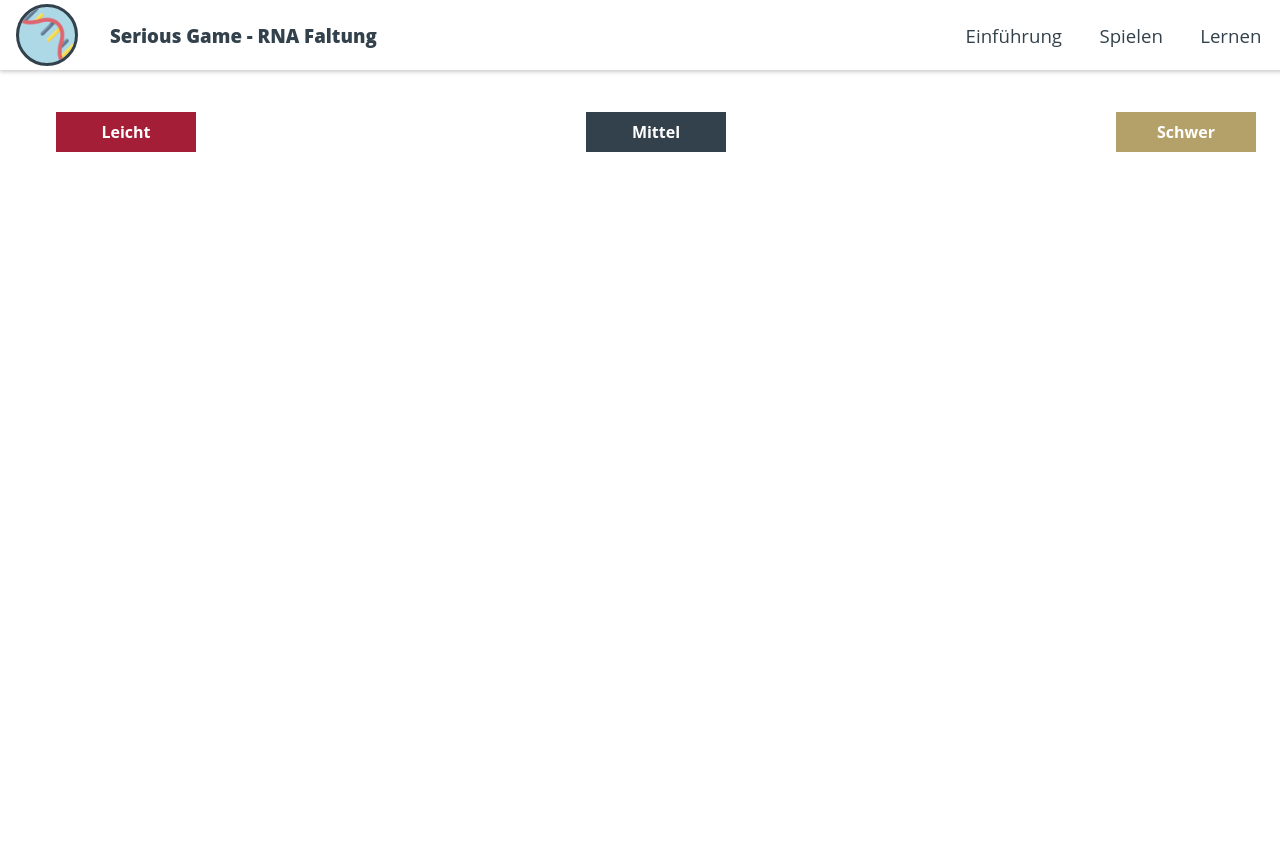
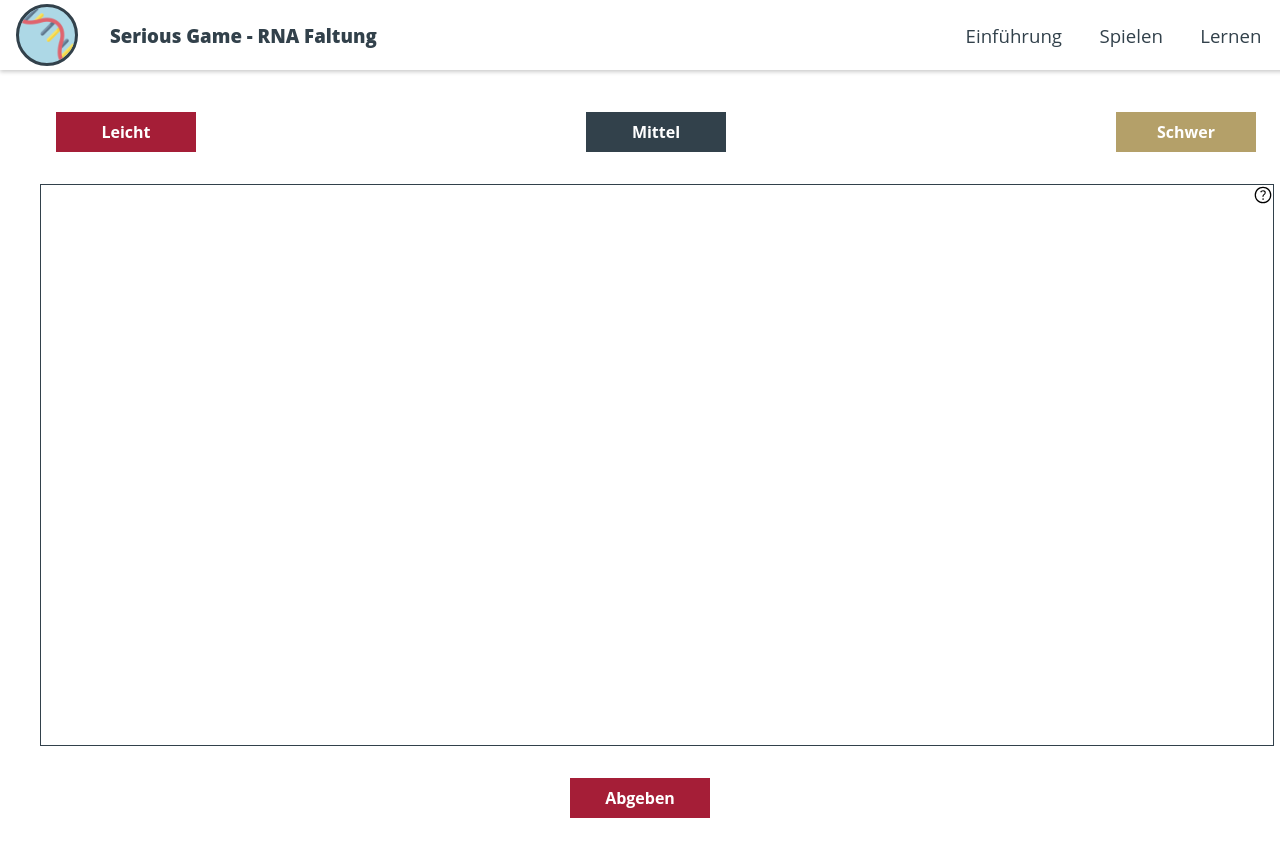
Before and after one commit to UniTuebingen-BDVA/TeamprojektSoSe22, a Vue app in the folder rna/: page / in a window 1280 px wide. Before the commit the page ends 800 px from the top, so only its background shows below. Built offline with nearby package versions, Linux system fonts and the light colour scheme.

Commit message:
changes gamepage and adds toggle to end game

```diff
--- a/rna/src/components/game/GamingPage.vue
+++ b/rna/src/components/game/GamingPage.vue
@@ -1,10 +1,20 @@
 <template>
     <div class="game-page">
-        <GameStart />
+        <ActiveGame v-if="!gameend" @stateChange="switchGameState"/>
+        <EndScreen v-if="gameend"/>
     </div>
 </template>
 <script setup>
+import {ref} from "vue"
 import GameStart from './GameStart.vue';
+import GameFrame from './GameFrame.vue';
+import ActiveGame from './ActiveGame.vue';
+import EndScreen from './EndScreen.vue';
+
+const gameend = ref(false);
+const bsp = ref("Nope");
+
+const switchGameState = ()=> gameend.value = true;
 
 </script>
 
@@ -13,5 +23,6 @@ import GameStart from './GameStart.vue';
         padding-top: 80px;
         max-width: 1200px;
         margin: 0 auto 0 auto;
+        min-height: calc(100vh - 80px);
     }
 </style>
```
